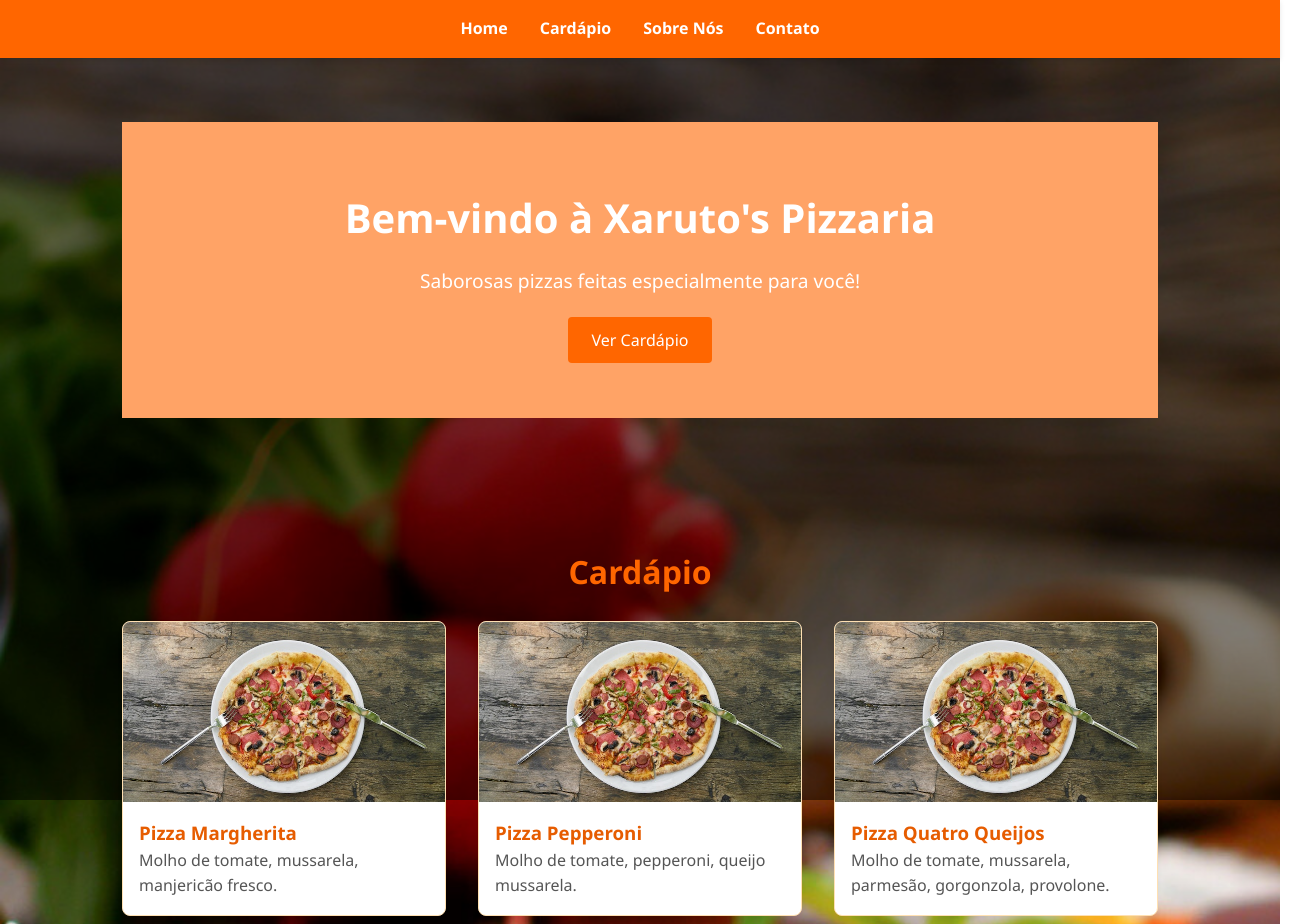
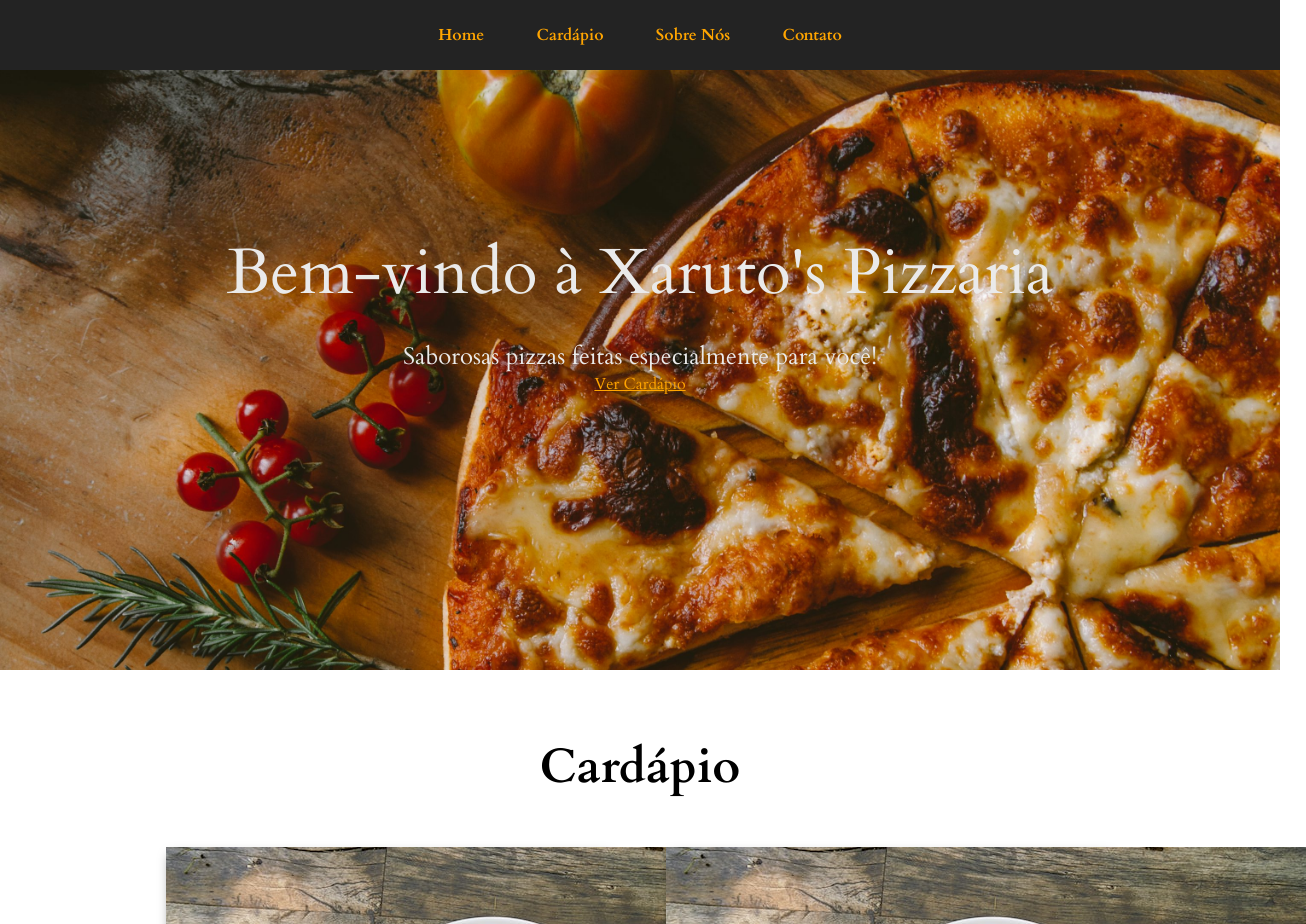
Before and after one commit to MiguelJorge01/pizzaria2025-main, a plain HTML site: page index.html in a window 1280 px wide. Shown: the top 924 px of the page, 1306 px wide, since content can reach past the window. Drawn offline with Linux system fonts and the light colour scheme.

Commit message:
commit-07-05-xaruto

```diff
--- a/style.css
+++ b/style.css
@@ -1,160 +1,100 @@
+@import url('https://fonts.googleapis.com/css2?family=Cardo:wght@400;700&family=Crimson+Text&display=swap');
+
 * {
+  box-sizing: border-box;
   margin: 0;
   padding: 0;
-    box-sizing: border-box;
-    font-family: 'Segoe UI', sans-serif;
+  font-family: 'Cardo';
 }
 
-  body.corpo {
-    background: url("./img/pizza.jpg");
-    background-repeat: no-repeat;
-    background-size: cover;
-    line-height: 1.6;
+:root {
+  --color-primary: #ffa500;
+  --color-dark: #232323;
+  --color-light: #eaeaea;
+  --color-white: #fff;
 }
 
-  body.corpo::before {
-    content: "";
-    position: fixed;
-    inset: 0;
-    background-color: rgba(0, 0, 0, 0.5);
-    height: 100%;
-    z-index: -1;
+html {
+  scroll-behavior: smooth;
 }
 
 a {
-    text-decoration: none;
-    color: inherit;
+  color: var(--color-primary);
 }
 
-  .header {
-    background-color: #ff6600;
-    padding: 1rem 2rem;
-    position: sticky;
-    top: 0;
-    z-index: 1000;
-    box-shadow: 0 2px 5px rgba(0, 0, 0, 0.1);
+header {
+  background-color: var(--color-dark);
+  color: var(--color-white);
+  padding: 1.5rem 0;
 }
 
-  .header ul {
+nav ul {
   list-style: none;
-    display: flex;
-    justify-content: center;
-    gap: 2rem;
+  text-align: center;
 }
 
-  .header li a {
-    color: white;
-    font-weight: bold;
-    transition: color 0.3s ease;
+nav li {
+  display: inline;
+  margin: 0 1.5rem;
 }
 
-  .header li a:hover {
-    color: #36250b;
+nav a {
+  text-decoration: none;
+  font-weight: 700;
 }
 
 .hero {
-    background-color: #ffa366;
-    padding: 4rem 2rem;
+  background-image: url(img/photo-1513104890138-7c749659a591.jpeg);
+  background-size: cover;
+  color: var(--color-light);
+  min-height: 75vh;
+  padding: 10rem 0;
   text-align: center;
-    color: white;
+  z-index: 1;
 }
 
 .hero h1 {
-    font-size: 2.5rem;
-    margin-bottom: 1rem;
+  font-size: 4rem;
+  font-weight: 100;
 }
 
 .hero p {
-    font-size: 1.2rem;
-    margin-bottom: 2rem;
+  font-size: 1.5rem;
+  margin-top: 1.5rem;
 }
 
-  .cta-button {
-    background-color: #ff6600;
-    color: white;
-    padding: 0.75rem 1.5rem;
-    font-size: 1rem;
-    border: none;
-    border-radius: 4px;
-    transition: background-color 0.3s ease;
-  }
-
-  .cta-button:hover {
-    background-color: #e65c00;
-  }
-
-  section {
-    padding: 4rem 2rem;
-    max-width: 1100px;
-    margin: auto;
+section:not(#home) {
+  padding: 4rem;
+  text-align: center;
 }
 
 h2 {
-    font-size: 2rem;
-    color: #ff6600;
+  font-size: 3rem;
   margin-bottom: 1.5rem;
-    text-align: center;
+}
+
+p {
+  font-size: 1.25rem;
 }
 
 .menu-list {
-    display: grid;
-    grid-template-columns: repeat(auto-fit, minmax(250px, 1fr));
-    gap: 2rem;
-    padding: 0;
   list-style: none;
 }
 
-  .menu-list li {
-    background-color: white;
-    border: 1px solid #ffe0b2;
-    border-radius: 8px;
-    overflow: hidden;
-    transition: transform 0.3s ease;
-    box-shadow: 0 2px 5px rgba(0, 0, 0, 0.05);
+.menu-list > li {
+  background-color: var(--color-light);
+  border-radius: .5rem;
+  box-shadow: 0 4px 12px -4px rgba(0, 0, 0, 0.5);
+  display: inline-block;
+  margin: 1.5rem;
+  height: 28rem;
+  width: 28rem;
+  text-align: left;
 }
 
-  .menu-list li:hover {
-    transform: scale(1.02);
+.menu-listy img {
+  border-top-left-radius: .5rem;
+  border-top-right-radius: .5rem;
+  object-fit: cover;
+  width: 100%;
 }
-
-  .menu-list img {
-    width: 100%;
-    height: 180px;
-    object-fit: cover;
-  }
-
-  .menu-list h3 {
-    color: #e65c00;
-    padding: 0.5rem 1rem 0;
-  }
-
-  .menu-list p {
-    padding: 0 1rem 1rem;
-    color: #555;
-  }
-
-  #about, #contact {
-    background-color: #f0d4b6;
-
-  }
-
-  #about p,
-  #contact p,
-  #contact address {
-    max-width: 800px;
-    margin: auto;
-    font-size: 1.1rem;
-  }
-
-  #contact address {
-    margin-top: 2rem;
-    line-height: 1.8;
-  }
-
-  footer {
-    background-color: #ff6600;
-    color: white;
-    text-align: center;
-    padding: 1rem;
-    margin-top: 2rem;
-  }
```
Also changed, not shown: img/photo-1513104890138-7c749659a591.jpeg (added). Lines whose indentation alone changed are shown as unchanged.
